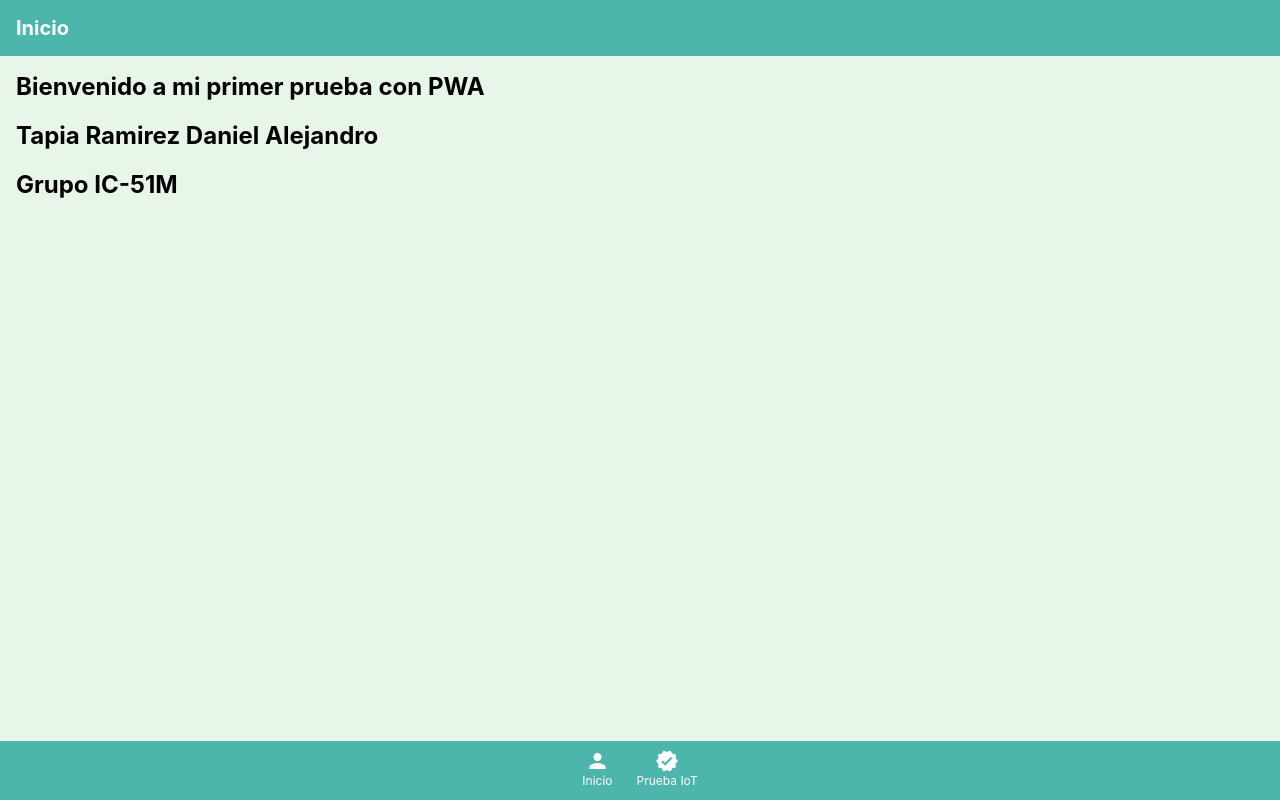
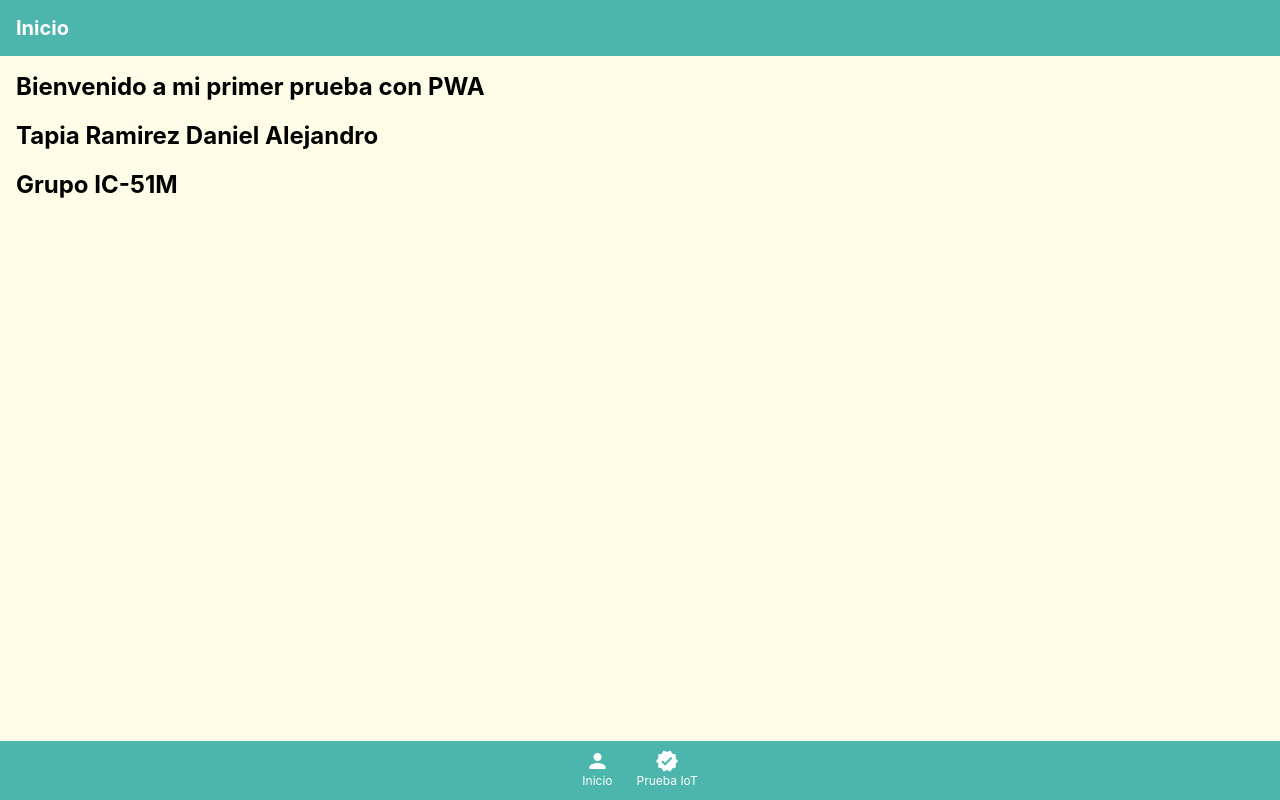
Before and after one commit to DanielTapia1/DanielTapia1.github.io, a plain HTML site: page index.html in a window 1280 px wide. Drawn offline with Linux system fonts and the light colour scheme.

Commit message:
color fondo

```diff
--- a/css/colores.css
+++ b/css/colores.css
@@ -1,6 +1,6 @@
 html {
   --colContenido: black;
-  --colContenidoFondo: #e8f5e9;
+  --colContenidoFondo: #fffde7;
   --colPrimario: white;
   --colPrimarioFondo: #4db6ac;
   --colActive: #4646462c;
```
